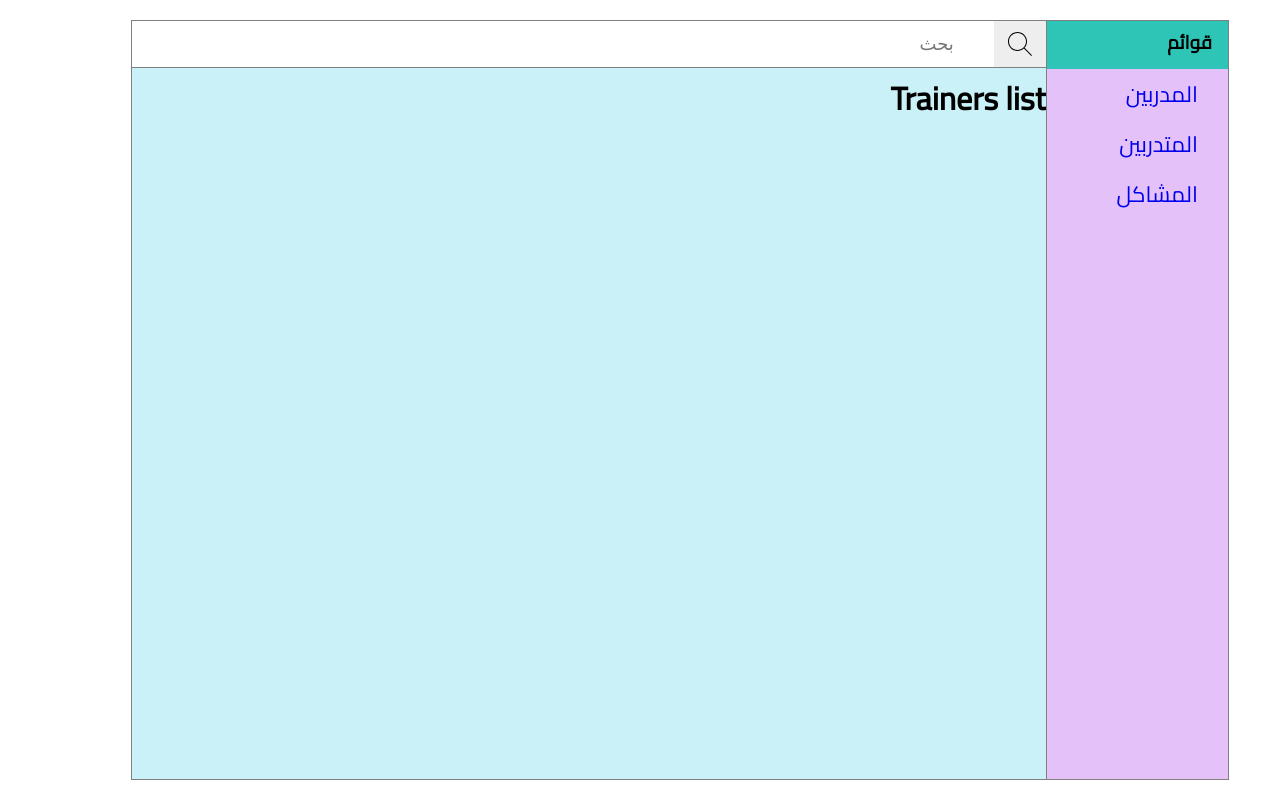
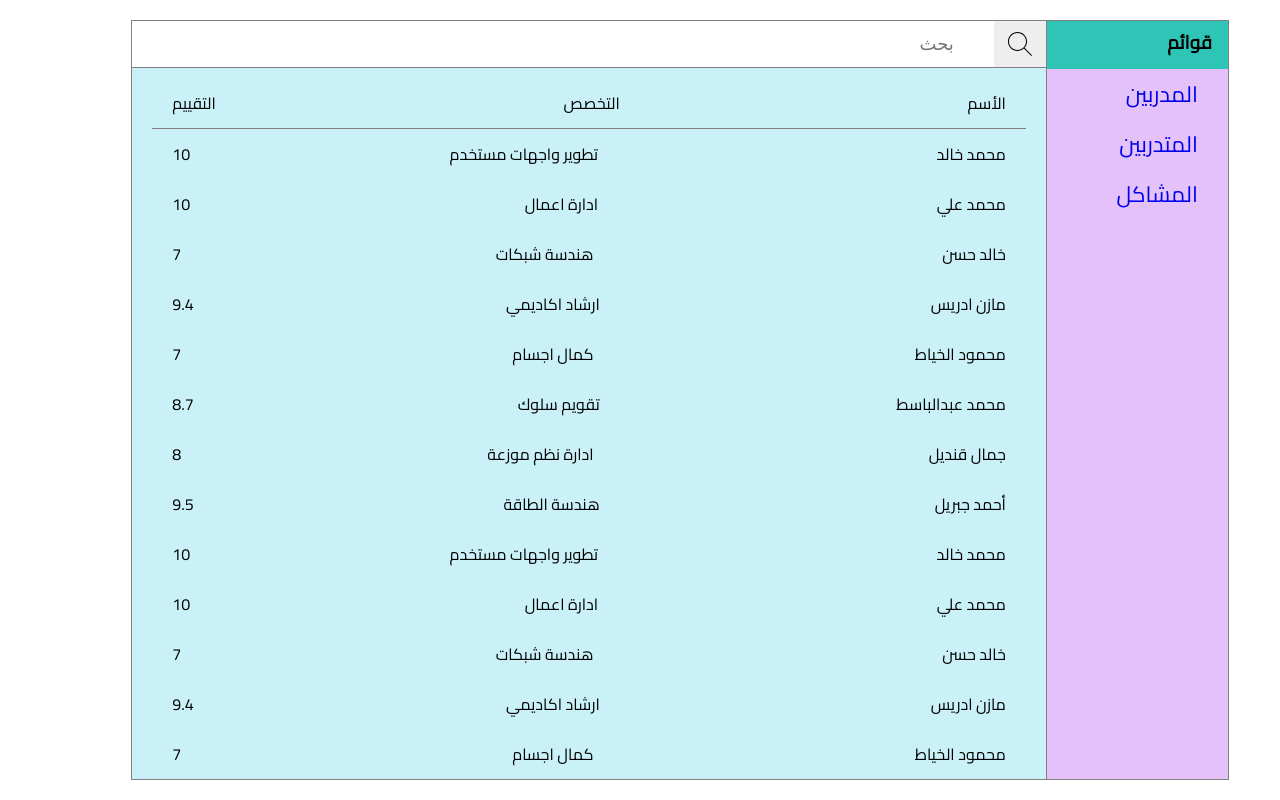
Before and after one commit to MKA0000/Creativa-Dachboard-Task, a React (Create React App) app: page / in a window 1280 px wide. Built offline with nearby package versions, Linux system fonts and the light colour scheme.

Commit message:
style trainers list page

```diff
--- a/src/component/trainers/trainers.component.jsx
+++ b/src/component/trainers/trainers.component.jsx
@@ -2,9 +2,145 @@ import './trainers.style.css';
 
 const Trainers = () => {
 
+    const Data = [
+        {
+            name: 'محمد خالد',
+            specialization: 'تطوير واجهات مستخدم',
+            rate: '10'
+        }, {
+            name: 'محمد علي',
+            specialization: 'ادارة اعمال',
+            rate: '10'
+        },{
+            name: 'خالد حسن',
+            specialization: 'هندسة شبكات',
+            rate: '7'
+        },{
+            name: 'مازن ادريس',
+            specialization: 'ارشاد اكاديمي',
+            rate: '9.4'
+        },{
+            name: 'محمود الخياط',
+            specialization: 'كمال اجسام',
+            rate: '7'
+        },{
+            name: 'محمد عبدالباسط',
+            specialization: 'تقويم سلوك',
+            rate: '8.7'
+        },{
+            name: 'جمال قنديل',
+            specialization: 'ادارة نظم موزعة',
+            rate: '8'
+        },{
+            name: 'أحمد جبريل',
+            specialization: 'هندسة الطاقة',
+            rate: '9.5'
+        },         {
+            name: 'محمد خالد',
+            specialization: 'تطوير واجهات مستخدم',
+            rate: '10'
+        }, {
+            name: 'محمد علي',
+            specialization: 'ادارة اعمال',
+            rate: '10'
+        },{
+            name: 'خالد حسن',
+            specialization: 'هندسة شبكات',
+            rate: '7'
+        },{
+            name: 'مازن ادريس',
+            specialization: 'ارشاد اكاديمي',
+            rate: '9.4'
+        },{
+            name: 'محمود الخياط',
+            specialization: 'كمال اجسام',
+            rate: '7'
+        },{
+            name: 'محمد عبدالباسط',
+            specialization: 'تقويم سلوك',
+            rate: '8.7'
+        },{
+            name: 'جمال قنديل',
+            specialization: 'ادارة نظم موزعة',
+            rate: '8'
+        },{
+            name: 'أحمد جبريل',
+            specialization: 'هندسة الطاقة',
+            rate: '9.5'
+        }, {
+            name: 'محمد علي',
+            specialization: 'ادارة اعمال',
+            rate: '10'
+        },{
+            name: 'خالد حسن',
+            specialization: 'هندسة شبكات',
+            rate: '7'
+        },{
+            name: 'مازن ادريس',
+            specialization: 'ارشاد اكاديمي',
+            rate: '9.4'
+        },{
+            name: 'محمود الخياط',
+            specialization: 'كمال اجسام',
+            rate: '7'
+        },{
+            name: 'محمد عبدالباسط',
+            specialization: 'تقويم سلوك',
+            rate: '8.7'
+        },{
+            name: 'جمال قنديل',
+            specialization: 'ادارة نظم موزعة',
+            rate: '8'
+        },{
+            name: 'أحمد جبريل',
+            specialization: 'هندسة الطاقة',
+            rate: '9.5'
+        },         {
+            name: 'محمد خالد',
+            specialization: 'تطوير واجهات مستخدم',
+            rate: '10'
+        }, {
+            name: 'محمد علي',
+            specialization: 'ادارة اعمال',
+            rate: '10'
+        },{
+            name: 'خالد حسن',
+            specialization: 'هندسة شبكات',
+            rate: '7'
+        },{
+            name: 'مازن ادريس',
+            specialization: 'ارشاد اكاديمي',
+            rate: '9.4'
+        },{
+            name: 'محمود الخياط',
+            specialization: 'كمال اجسام',
+            rate: '7'
+        },{
+            name: 'محمد عبدالباسط',
+            specialization: 'تقويم سلوك',
+            rate: '8.7'
+        }
+    ]
+
     return(
         <div className='trainers-table'>
-            <h1>Trainers list</h1>
+            <ul className='trainers-header'>
+                <li>الأسم</li>
+                <li>التخصص</li>
+                <li>التقييم</li>
+            </ul>
+            <ul className='trainer-items'>
+                {
+                    Data.map(trainer => (
+                        <li>
+                            <span className='name'>{trainer.name}</span>
+                            <span className='specialization'>{trainer.specialization}</span>
+                            <span className='rate'>{trainer.rate}</span>
+                        </li>
+                    ))
+                }
+            </ul>
+
         </div>
     )
 }
--- a/src/component/trainers/trainers.style.css
+++ b/src/component/trainers/trainers.style.css
@@ -0,0 +1,32 @@
+.trainers-table {
+    padding: 1rem 2rem;
+    position: relative;
+}
+
+.trainers-header {
+    list-style: none;
+    padding: 1rem 2rem;
+    display: flex;
+    justify-content: space-between;
+    border-bottom: 1px solid gray;
+}
+
+.trainer-items {
+    display: flex;
+    flex-direction: column;
+    list-style: none;
+    height: 100%;
+    overflow: scroll;
+}
+
+
+.trainer-items li {
+    display: grid;
+    grid-template-columns: 1fr 1fr auto auto;
+    padding: 1rem 2rem;
+}
+
+.trainer-items li:hover {
+    background-color: #eee;
+    cursor: pointer;
+}
--- a/src/pages/home/home.style.css
+++ b/src/pages/home/home.style.css
@@ -61,8 +61,6 @@
 }
 
 .sidebar a:hover {
-    /* background-color: #eee; */
-    /* outline: 1px solid gray; */
     opacity: 0.8;
 }
 
@@ -79,4 +77,6 @@
     border: 1px solid gray;
     border-right: none;
     border-top: none;
+    height: 100%;
+    overflow-y: scroll;
 }
```
